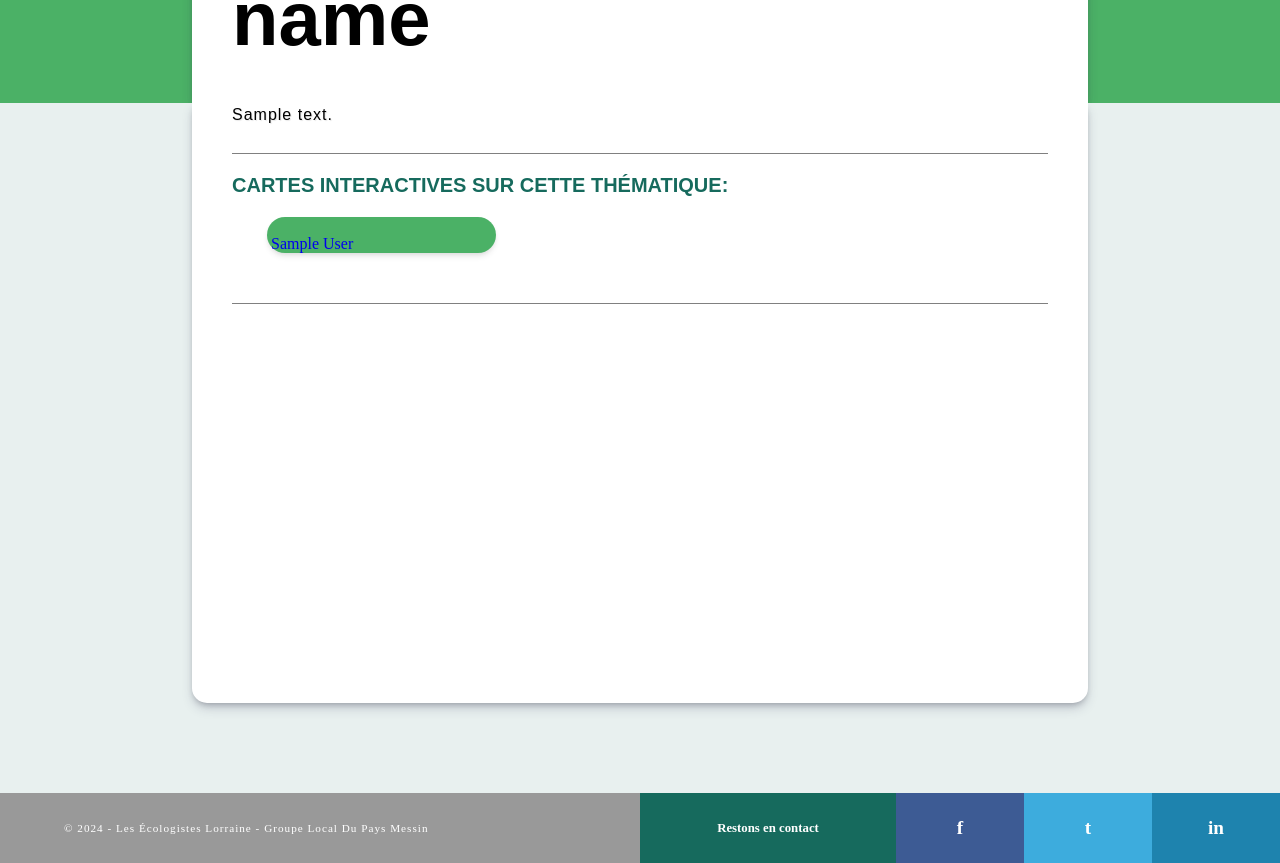
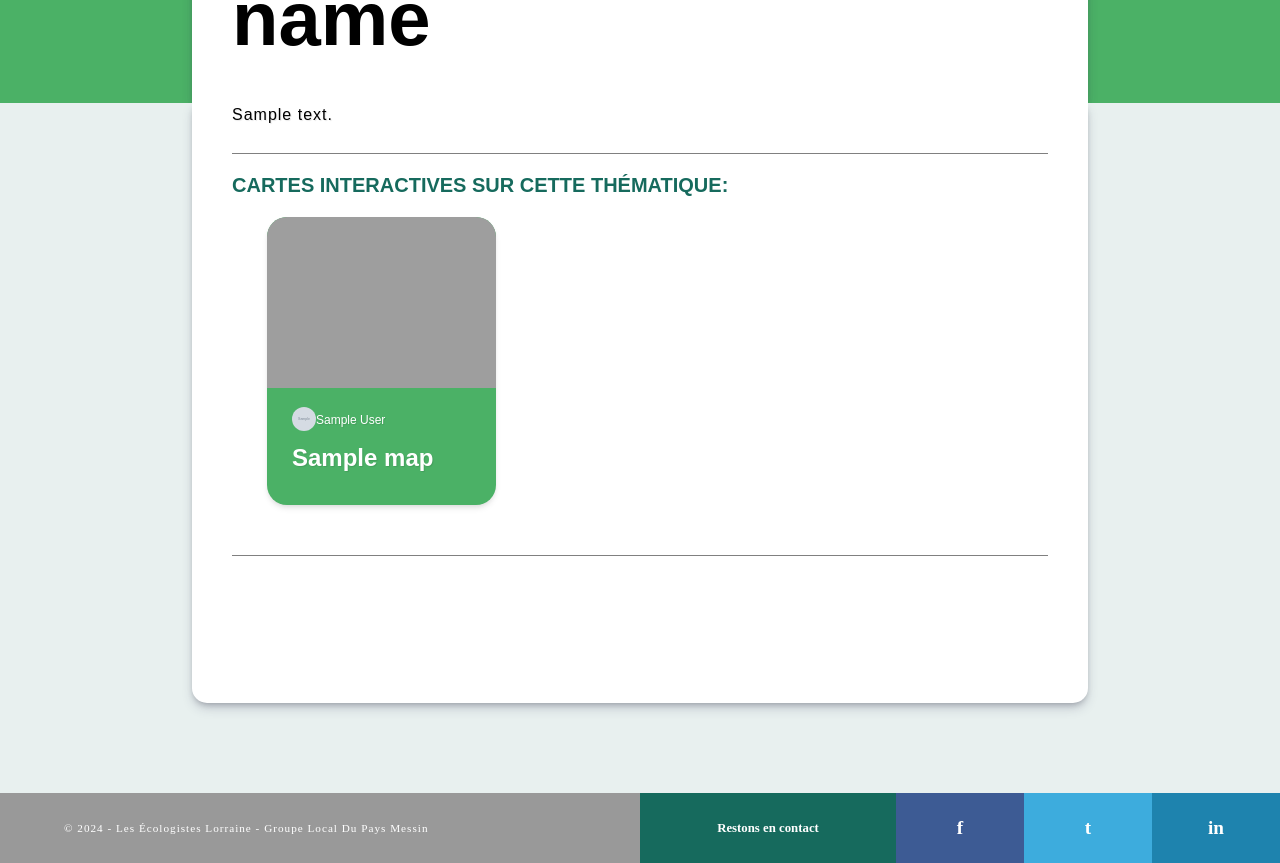
Before and after one commit to Resethel/cleeb, a Django app: template templates/map_thematics/thematic_detail.html in a window 1280 px wide. Shown: the part 241-1104 px from the top of the page. Run offline with Django 5.2, Linux system fonts and the light colour scheme; tables that the repository leaves empty hold one stand-in row (values such as "Sample post"); the template is opened without the code that fills it: values that come from a table or form of the project are taken from there, most other values are stand-ins (such as "Sample title", 1, 10 or a date in 2020); grey boxes marked "Sample" are stand-in pictures; grey boxes are pictures that could not be loaded.

Commit message:
refactor: update map "card" integration to the thematics

```diff
--- a/interactive_maps/views.py
+++ b/interactive_maps/views.py
@@ -22,7 +22,7 @@ class InteractiveMapDetailView(DetailView):
         self.object : Map
         # Get the ThematicMapText related to the ThematicMap
         text           : Text          = self.object.text
-        themes         : set[Thematic] = self.object.thematics.all()
+        thematics      : set[Thematic] = self.object.thematics.all()
         authors        : set[Author]   = self.object.authors.all()
         title          : str           = self.object.title
         try:
@@ -38,7 +38,7 @@ class InteractiveMapDetailView(DetailView):
 
         # Add the text and sections to the context
         context['title']           = title
-        context['thematics']       = themes
+        context['thematics']       = thematics
         context['sections']        = sections
         context['authors']         = authors
         context['map_embed_html']  = map_embed_html
--- a/static/css/card_list.css
+++ b/static/css/card_list.css
@@ -112,3 +112,67 @@ The card are arranged in a grid, with each row containing a maximum of X cards,
     font-size: 16px;
     font-weight: 400;
 }
+
+/* ================================================================================================================== */
+/* Style for the Map Cards
+/* ================================================================================================================== */
+
+.map-card {
+    overflow: hidden;
+
+    /* Fonts & colors */
+    font-family: sans-serif;
+    text-align: left;
+    color: #ffffff;
+    text-shadow: 1px 1px 1px rgba(0, 0, 0, 0.1);
+    text-decoration: none;
+}
+
+.map-card img {
+    height: auto;
+    width: 100%;
+    object-fit: cover;
+}
+
+.map-card-content {
+    padding: 15px 25px 33px;
+    display:flex;
+    flex-direction: column;
+}
+
+
+.map-card-metadata {
+    font-size: 12px;
+    display:flex;
+    width: 100%;
+    padding-bottom: 1em;
+}
+
+.map-card-metadata-divider {
+    margin-left: 0.5em;
+    margin-right: 0.5em;
+}
+
+.map-card-metadata-author
+{
+    display: flex;
+    align-items: center;
+}
+
+.map-card-metadata-author a {
+    text-decoration: none;
+    color:#fff;
+}
+
+.map-card-metadata-author img {
+    height: 24px;
+    width: 24px;
+    border-radius: 50%;
+    margin-bottom: 1px;
+    vertical-align: middle;
+}
+
+
+.map-card-metadata a:hover{
+    text-decoration: underline;
+}
--- a/templates/interactive_maps/interactive_map.html
+++ b/templates/interactive_maps/interactive_map.html
@@ -22,9 +22,9 @@
     <section class="map-hero">
         <div class="map-hero-content">
             <div class="map-hero-themes">
-                {% for theme in themes %}
-                    <a class="map-hero-theme" href="{% url 'theme_detail' theme.id %}">
-                        {{ theme.name }}
+                {% for thematic in thematics %}
+                    <a class="map-hero-theme" href="{% url 'thematic_detail' thematic.id %}">
+                        {{ thematic.short_name }}
                     </a>
                 {% endfor %}
             </div>
--- a/templates/map_thematics/thematic_detail.html
+++ b/templates/map_thematics/thematic_detail.html
@@ -48,24 +48,38 @@
                             <div class="card-col">
                                 <a href="{% url 'interactive_map_detail' map.id %}">
                                     <div class="card map-card">
-                                        <h1 class="map-card-title">{{ map.name }}</h1>
-                                        <img src="{{ map.thumbnail.url }}" alt="{{ map.name }}">
-                                        <div class="map-card-metadata">
-                                            {% for author in map.authors.all %}
-                                                <a href="#{{ author.lastname }}-{{ author.firstname }}">
+                                        {% if map.thumbnail %}
+                                            <img src="{{ map.thumbnail.url }}" alt="{{ map.name }}">
+                                        {% else %}
+                                            <img src="{% static 'images/map_placeholder.png' %}" alt="{{ map.name }}">
+                                        {% endif %}
+                                        <div class="map-card-content">
+                                            <div class="map-card-metadata">
+                                                {% for author in map.authors.all %}
                                                     <div class="map-card-metadata-author">
-                                                        <img src="{{ author.avatar.url }}" alt="{{ author.name }}">
-                                                        <span>{{ author.firstname }} {{ author.lastname }}</span>
+                                                        {% if author.picture %}
+                                                            <img src="{{ author.picture.url }}" style="width: 24px; height: 24px" alt="">
+                                                        {% else %}
+                                                            <img src="{% static 'images/icons/author_placeholder.svg' %}" style="width: 24px; height: 24px" alt="">
+                                                        {% endif %}
+                                                        <a href="#{{ author.lastname }}-{{ author.firstname }}">
+                                                            <span>{{ author.firstname }} {{ author.lastname }}</span>
+                                                        </a>
                                                     </div>
-                                                </a>
-                                            {% endfor %}
-                                            <div class="map-card-metadata-date">{{ map.date }}</div>
+                                                    {% if not forloop.last %}
+                                                        <span class="map-card-metadata-divider">·</span>
+                                                    {% endif %}
+                                                {% endfor %}
+                                                {%  if map.published_at %}
+                                                    <span class="map-card-metadata-divider">·</span>
+                                                    <div class="map-card-metadata-date">{{ map.published_at }}</div>
+                                                {% endif %}
+                                            </div>
+                                            <h1 class="map-card-title">{{ map.title }}</h1>
                                         </div>
-                                        <div class="map-card-text">{{ map.name }}</div>
                                     </div>
                                 </a>
                             </div>
-
                             {% if forloop.counter|divisibleby:3 and not forloop.last %}
                                 </div>
                                 <div class="card-row">
```
